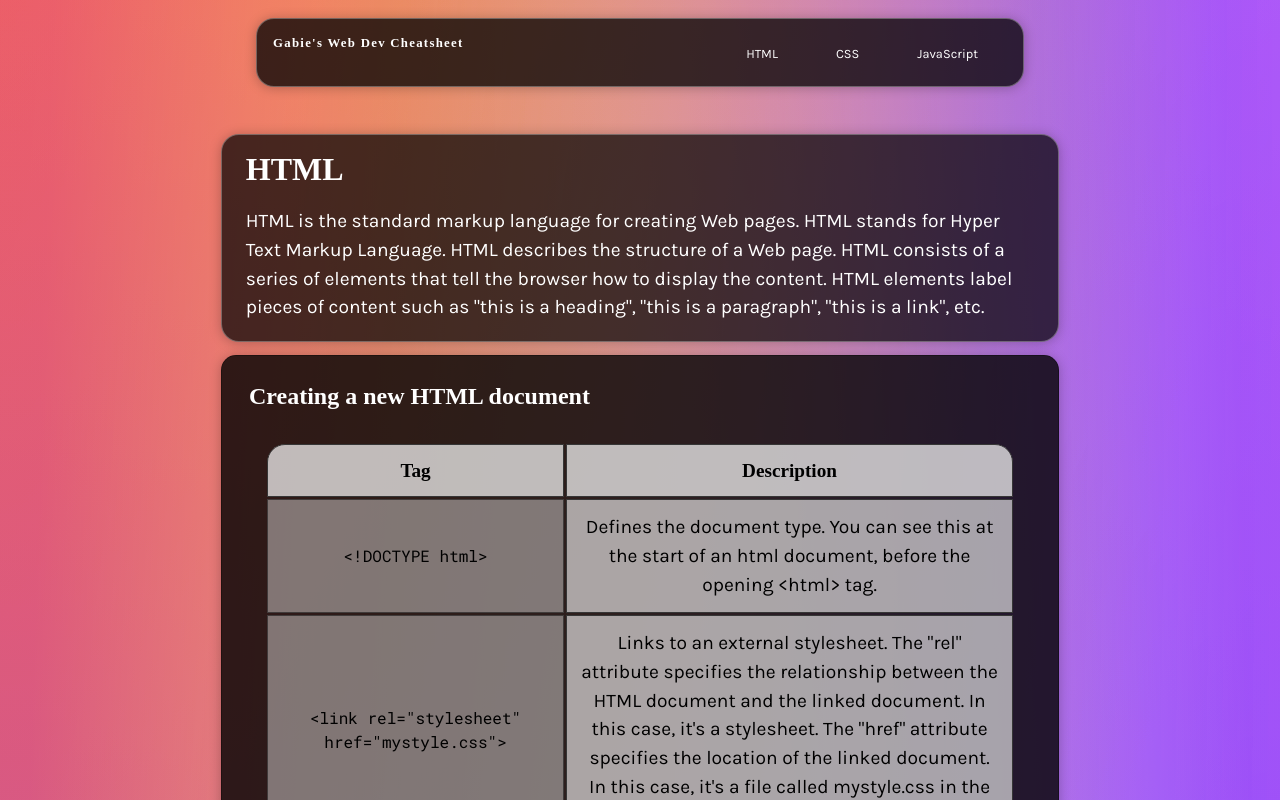
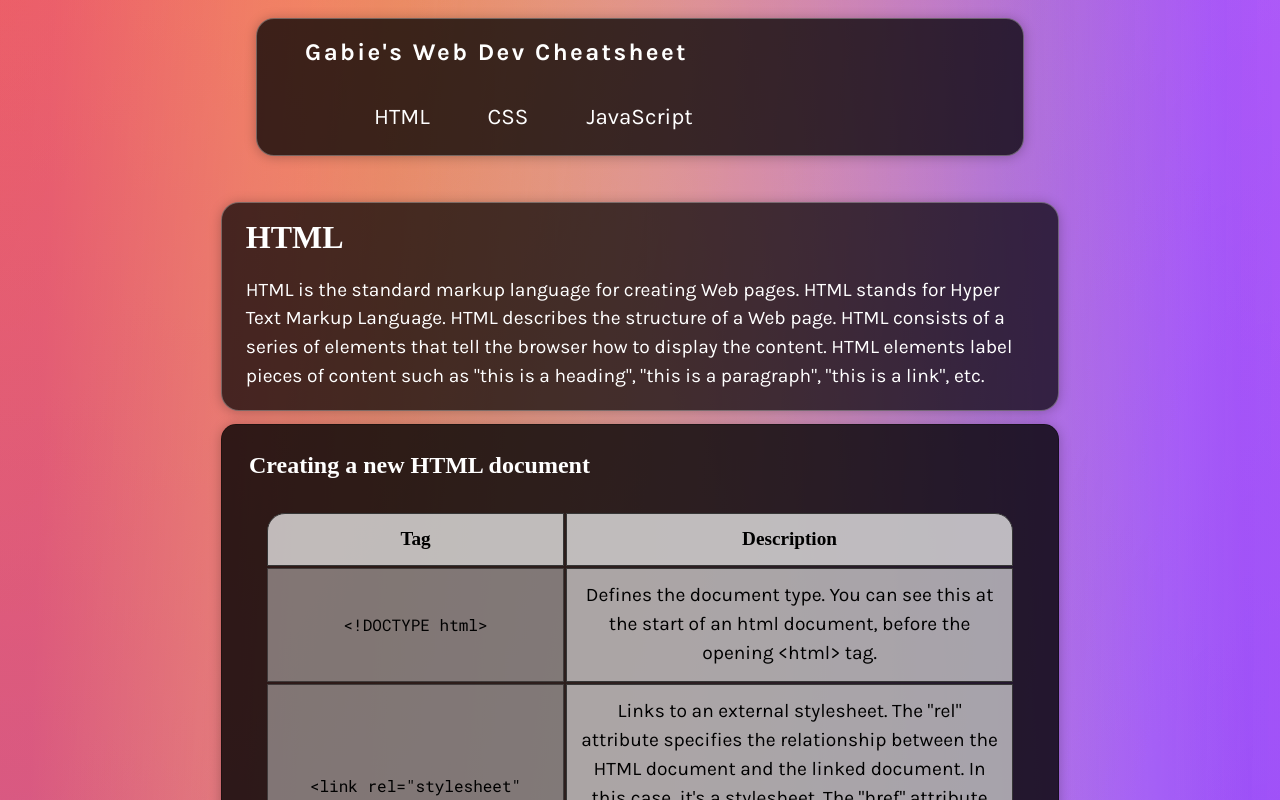
Before and after one commit to gabriella1234567/nixowl.github.io, a plain HTML site: page cheatsheet/index.html in a window 1280 px wide. Shown: the top 800 px of the page. Drawn offline with Linux system fonts and the light colour scheme; a web font is replaced by a local one.

Commit message:
new look

```diff
--- a/cheatsheet/index.html
+++ b/cheatsheet/index.html
@@ -16,6 +16,7 @@
   <body>
     <!-- Heading and navigation -->
     <header>
+      <div class="header">
       <h1>Gabie's Web Dev Cheatsheet</h1>
       <nav>
         <ul>
@@ -24,6 +25,7 @@
           <li><a href="#Javascript">JavaScript</a></li>
         </ul>
       </nav>
+    </div>
     </header>
     <main>
       <!-- HTML heading -->
--- a/cheatsheet/styles.css
+++ b/cheatsheet/styles.css
@@ -13,7 +13,7 @@ background-blend-mode: screen, color-dodge, overlay, difference, normal;
     margin: 0 auto;
 }
 
-header {
+.header {
     background-color: #fff;
     text-align: center;
     padding: 0.5rem 1rem;
@@ -22,24 +22,24 @@ header {
     border: 1px solid rgba(255, 255, 255, 0.3);
     border-radius: 18px;
     display: flex;
+    flex-wrap: wrap;
+    justify-content: space-between;
+    align-items: flex-start;
     max-width: 60%;
     margin: 18px auto;
-    flex-flow: row;
-    justify-content: space-between;
-    padding: 0.5rem 1rem;
+    padding: 0.2rem 3rem;
 }
 
 header h1 {
-    font-size: 1vw;
-    font-family: 'Laila', serif;
+    font-size: 1.5em;
+    font-family: 'Karla', serif;
     letter-spacing: 0.1em;
     color: #fff;
 }
 
 header ul {
     list-style: none;
-    display: flex;
-
+    display: inline-flex;
 }
 
 header ul li {
@@ -50,11 +50,12 @@ header ul li {
 ul li a {
     color: #fff;
     text-decoration: none;
-    font-size: 1vw;
+    font-size: 1.4em;
     font-family: 'Karla', sans-serif;
     border: 5px solid transparent;
     border-radius: 5px;
     transition: all 0.3s ease-in-out;
+    display: inline-block;
 }
 
 ul li a:hover {
@@ -168,7 +169,7 @@ caption {
 footer {
     background-color: #fff;
     padding: 0.2rem;
-    background-color: rgba(255, 255, 255, 0.7);
+    background-color: rgba(0, 0, 0, 0.7);
     box-shadow: 0 1px 12px rgba(0, 0, 0, 0.25);
     border: 1px solid rgba(255, 255, 255, 0.3);
     max-width: 100%;
```
